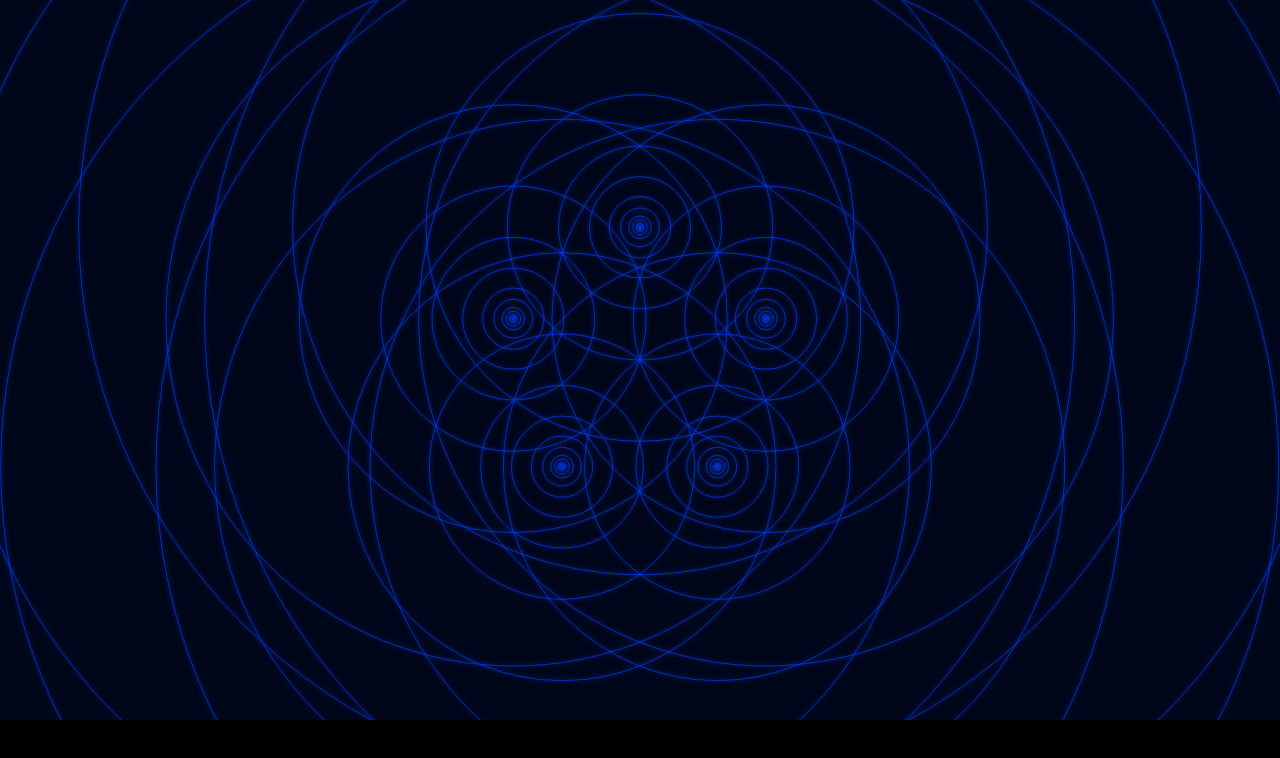
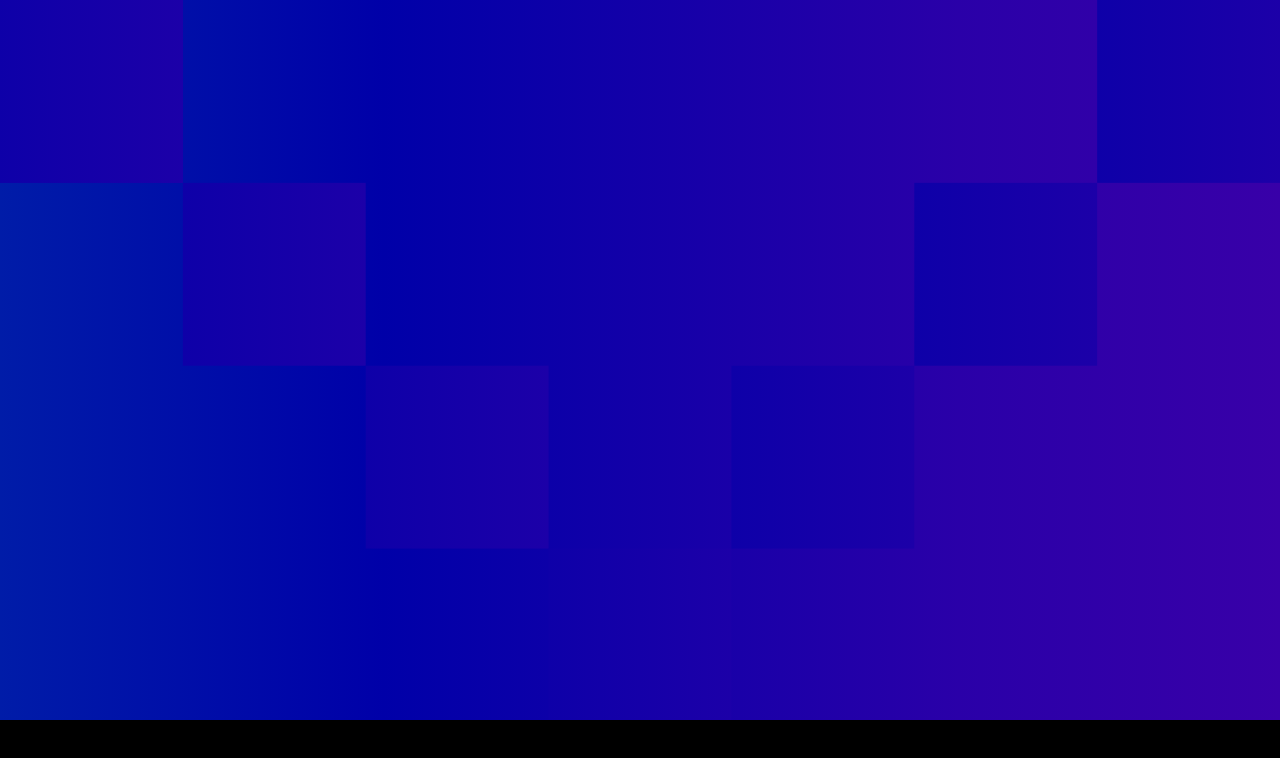
Before and after one commit to dopplerreflect/svg-wallpaper, a React (Vite) app: page / in a window 1280 px wide. Shown: the top 758 px of the page. Built offline with nearby package versions, Linux system fonts and the light colour scheme.

Commit message:
add illusion

```diff
--- a/src/App.tsx
+++ b/src/App.tsx
@@ -1,7 +1,7 @@
 import React from 'react';
 import ReactDOMServer from 'react-dom/server';
 import './App.css';
-import App from './wallpapers/ripples';
+import App from './wallpapers/illusion';
 
 console.log(ReactDOMServer.renderToString(<App />));
 export default App;
--- /dev/null
+++ b/src/wallpapers/illusion.tsx
@@ -0,0 +1,98 @@
+import React from 'react';
+
+const width = 1920;
+const height = 1080;
+const hue = 230;
+const lightness = '33%';
+
+export default function Illusion() {
+  return (
+    <svg xmlns="http://www.w3.org/2000/svg" viewBox={`0 0 ${width} ${height}`}>
+      <defs>
+        <linearGradient id="bg-gradient">
+          <stop offset={0} stopColor={`hsl(${hue}, 100%, ${lightness})`} />
+          <stop
+            offset={0.15}
+            stopColor={`hsl(${hue + 5}, 100%, ${lightness})`}
+          />
+          <stop
+            offset={0.3}
+            stopColor={`hsl(${hue + 10}, 100%, ${lightness})`}
+          />
+          <stop
+            offset={0.45}
+            stopColor={`hsl(${hue + 15}, 100%, ${lightness})`}
+          />
+          <stop
+            offset={0.6}
+            stopColor={`hsl(${hue + 20}, 100%, ${lightness})`}
+          />
+          <stop
+            offset={0.75}
+            stopColor={`hsl(${hue + 25}, 100%, ${lightness})`}
+          />
+          <stop offset={1} stopColor={`hsl(${hue + 30}, 100%, ${lightness})`} />
+        </linearGradient>
+        <linearGradient id="square-gradient">
+          <stop stopColor={`hsl(${hue + 15}, 100%, ${lightness})`} />
+          <stop offset={1} stopColor={`hsl(${hue + 20}, 100%, ${lightness})`} />
+        </linearGradient>
+      </defs>
+      <rect width={width} height={height} fill="url(#bg-gradient)" />
+      <rect
+        width={width / 7}
+        height={width / 7}
+        x={(width / 7) * 0}
+        fill="url(#square-gradient)"
+      />
+      <rect
+        width={width / 7}
+        height={width / 7}
+        x={(width / 7) * 0}
+        fill="url(#square-gradient)"
+      />
+      <rect
+        width={width / 7}
+        height={width / 7}
+        x={(width / 7) * 1}
+        y={(width / 7) * 1}
+        fill="url(#square-gradient)"
+      />
+      <rect
+        width={width / 7}
+        height={width / 7}
+        x={(width / 7) * 2}
+        y={(width / 7) * 2}
+        fill="url(#square-gradient)"
+      />
+      <rect
+        width={width / 7}
+        height={width / 7}
+        x={(width / 7) * 3}
+        y={(width / 7) * 3}
+        fill="url(#square-gradient)"
+      />
+      <rect
+        width={width / 7}
+        height={width / 7}
+        x={(width / 7) * 4}
+        y={(width / 7) * 2}
+        fill="url(#square-gradient)"
+      />
+      <rect
+        width={width / 7}
+        height={width / 7}
+        x={(width / 7) * 5}
+        y={(width / 7) * 1}
+        fill="url(#square-gradient)"
+      />
+      <rect
+        width={width / 7}
+        height={width / 7}
+        x={(width / 7) * 6}
+        y={(width / 7) * 0}
+        fill="url(#square-gradient)"
+      />
+    </svg>
+  );
+}
```
